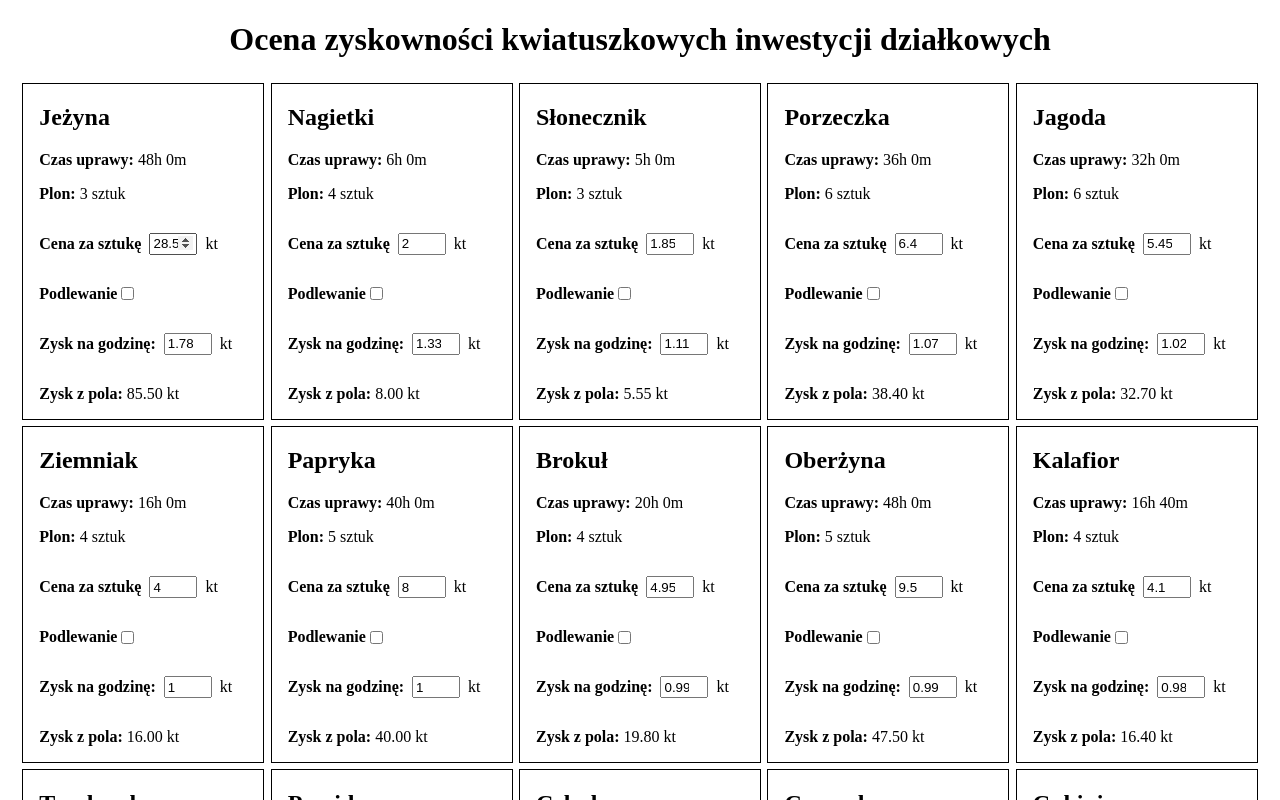
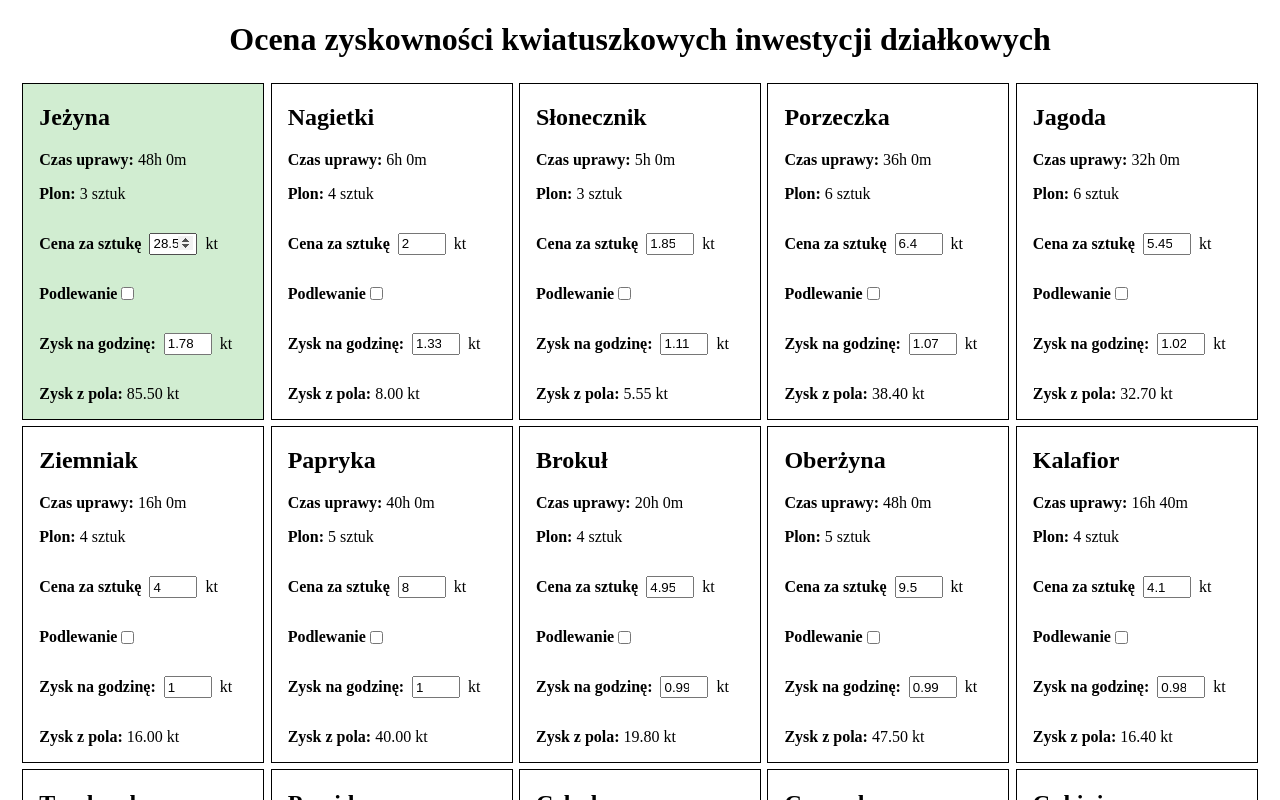
Before and after one commit to delektowski/farm-economy, a React (Create React App) app: page / in a window 1280 px wide. In both pictures the pointer is over the element 143 px from the left and 251 px from the top of the page. Shown: the top 800 px of the page. Built offline with nearby package versions, Linux system fonts and the light colour scheme.

Commit message:
Add change color on hover

```diff
--- a/src/App.css
+++ b/src/App.css
@@ -1,5 +1,3 @@
-
-
 .AppContainer {
   display: flex;
   justify-content: center;
@@ -13,6 +11,10 @@
   border: 1px solid black;
   margin: 0.2rem;
   padding-left: 1rem;
+}
+
+.FruitContainer:hover:not(.Focused) {
+  background: rgba(137, 208, 137, 0.39);
 }
 
 .PriceContainer {
@@ -33,6 +35,10 @@
   background: rgba(125, 187, 125, 0.884);
 }
 
+.Hovered {
+  background: rgba(137, 208, 137, 0.39);
+}
+
 .CurrencyFieldContainer {
   width: 100%;
   display: flex;
```
